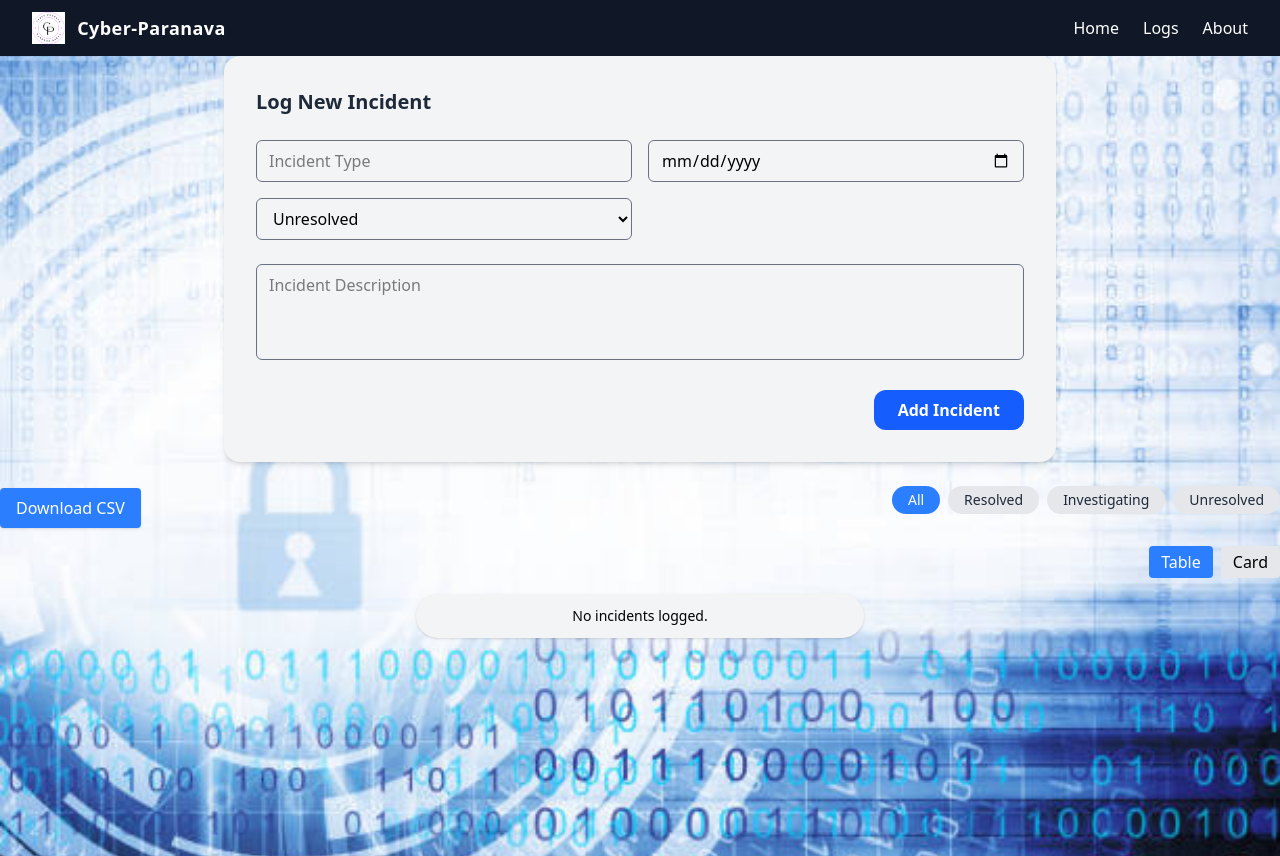
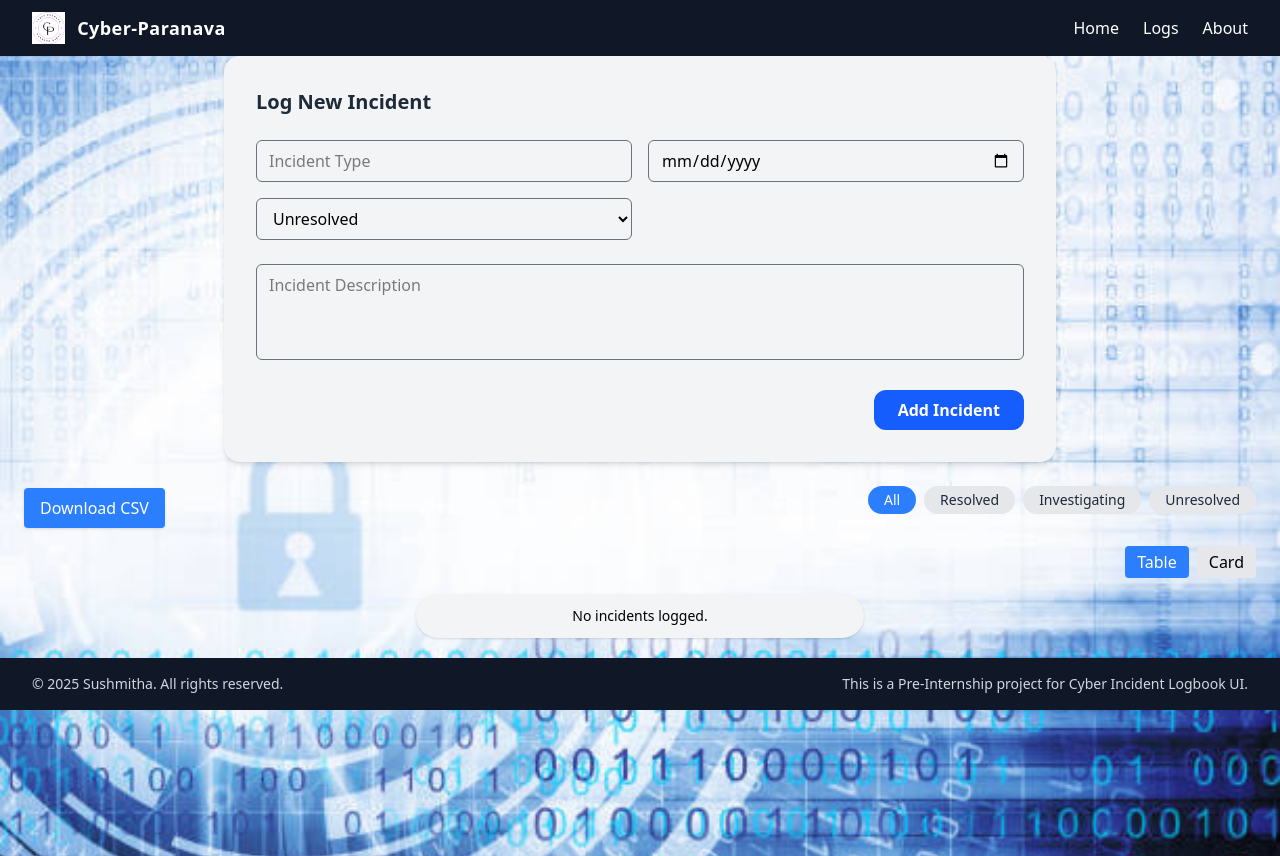
Before and after one commit to SUSH9391/Cyber-incident-logbook-ui, a React (Vite) app: page / in a window 1280 px wide. Built offline with nearby package versions, Linux system fonts and the light colour scheme.

Commit message:
updated Home.jsx

```diff
--- a/src/components/Home.jsx
+++ b/src/components/Home.jsx
@@ -3,6 +3,7 @@ import IncidentForm from "./IncidentForm";
 import FilterBar from "./FilterBar";
 import IncidentTable from "./IncidentTable";
 import IncidentCard from "./IncidentCard";
+import Footer from "./Footer";
 
 export default function Home() {
   const [incidents, setIncidents] = useState([]);
@@ -38,10 +39,10 @@ export default function Home() {
 
   return (
     <div
-      className="relative min-h-screen flex flex-col bg-cover bg-center bg-no-repeat"
+      className="relative min-h-screen  flex flex-col bg-cover bg-center bg-no-repeat"
       style={{ backgroundImage: "url('/background-home.jpg')" }} id="Home"
     >
-      <div className="relative z-10 max-w-7xl mx-auto w-full space-y-6">
+      <div className="relative px-6 z-10 max-w-7xl mx-auto w-full space-y-6">
         <IncidentForm onAdd={addIncident} />
 
         {/* Export + Filter */}
@@ -81,7 +82,9 @@ export default function Home() {
         ) : (
           <IncidentCard incidents={filteredIncidents} />
         )}
+
       </div>
+       <Footer />
     </div>
   );
 }
```
